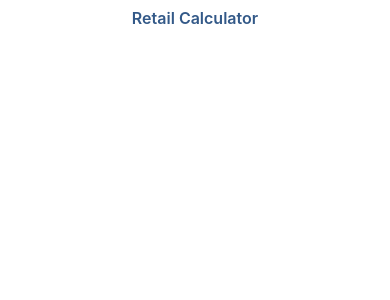
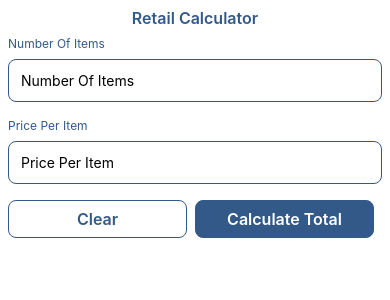
Before and after one commit to rahulbajaj1995/RetailCalculator, a React Native app: screen / in a window 390 px wide. Shown: the top 300 px of the page. Built offline with nearby package versions, Linux system fonts and the light colour scheme.

Commit message:
added input fields and buttons on home screen

```diff
--- a/src/screens/RetailCalculator/indes.tsx
+++ b/src/screens/RetailCalculator/indes.tsx
@@ -1,12 +1,45 @@
-import React from "react";
+import React, { useState } from "react";
 import { colors } from "../../utils/colors";
-import { Text, View, StyleSheet } from "react-native";
+import { Text, View, StyleSheet, Pressable } from "react-native";
 import { constants } from "../../utils/constants";
+import CTextInput from "../../components/CTextInput";
 
 const RetailCalculator = () => {
+    const [numberOfItems, setNumberOfItems] = useState<string>('');
+    const [pricePerItem, setPricePerItem] = useState<string>('');
+
     return (
         <View style={styles.container}>
             <Text style={styles.title}>{constants.title}</Text>
+
+            <CTextInput
+                value={numberOfItems}
+                maxLength={3}
+                numberOfLines={1}
+                keyboardType="number-pad"
+                label={constants.numberOfItems}
+                placeholder={constants.numberOfItems}
+                onChangeText={setNumberOfItems}
+            />
+
+            <CTextInput
+                value={pricePerItem}
+                maxLength={5}
+                numberOfLines={1}
+                keyboardType="number-pad"
+                label={constants.pricePerItem}
+                placeholder={constants.pricePerItem}
+                onChangeText={setPricePerItem}
+            />
+
+            <View style={styles.buttonContainer}>
+                <Pressable style={styles.clearButton}>
+                    <Text style={[styles.title, { color: colors.primary }]}>{constants.clear}</Text>
+                </Pressable>
+                <Pressable style={styles.calculateTotalButton}>
+                    <Text style={[styles.title, { color: colors.white }]}>{constants.calculateTotal}</Text>
+                </Pressable>
+            </View>
         </View>
     )
 }
@@ -15,5 +48,8 @@ export default RetailCalculator;
 
 const styles = StyleSheet.create({
     container: { padding: 8 },
-    title: { fontSize: 16, color: colors.primary, fontWeight: '600', textAlign: 'center' }
+    title: { fontSize: 16, color: colors.primary, fontWeight: '600', textAlign: 'center' },
+    buttonContainer: { flexDirection: 'row', marginBottom: 12 },
+    clearButton: { flex: 1, borderColor: colors.primary, borderWidth: 1, borderRadius: 8, padding: 8, marginRight: 8, marginTop: 8 },
+    calculateTotalButton: { flex: 1, borderColor: colors.primary, backgroundColor: colors.primary, borderWidth: 1, borderRadius: 8, padding: 8, marginRight: 8, marginTop: 8 },
 })
--- a/src/utils/constants.tsx
+++ b/src/utils/constants.tsx
@@ -1,3 +1,7 @@
 export const constants = {
     title: 'Retail Calculator',
+    numberOfItems: 'Number Of Items',
+    pricePerItem: 'Price Per Item',
+    calculateTotal: 'Calculate Total',
+    clear: 'Clear',
 }
```
